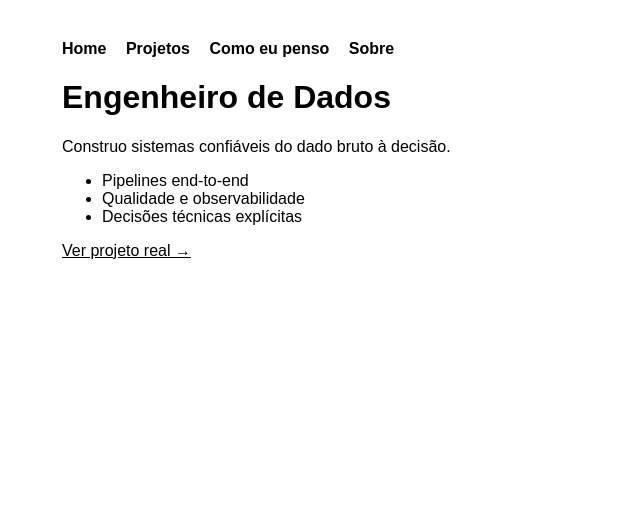
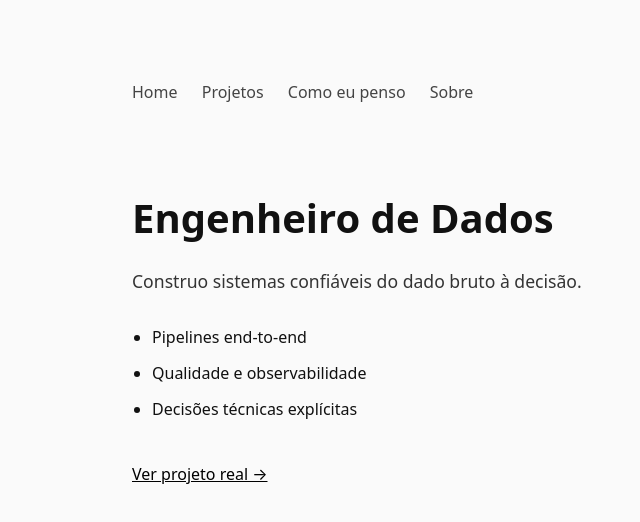
Before and after one commit to Mariacfagundes/Portfolio, a plain HTML site: page index.html in a window 1280 px wide. Shown: the whole page, without its empty margins (128-768 px from the left). Drawn offline with Linux system fonts and the light colour scheme.

Commit message:
Update style.css

```diff
--- a/style.css
+++ b/style.css
@@ -1,14 +1,51 @@
+* {
+  box-sizing: border-box;
+}
+
 body {
-  font-family: Arial, sans-serif;
-  max-width: 900px;
-  margin: 40px auto;
+  font-family: system-ui, -apple-system, BlinkMacSystemFont, sans-serif;
+  background-color: #fafafa;
+  color: #111;
+  max-width: 800px;
+  margin: 80px auto;
   padding: 0 20px;
+  line-height: 1.6;
+}
+
+header {
+  margin-bottom: 80px;
 }
 
 nav a {
-  margin-right: 15px;
+  margin-right: 20px;
   text-decoration: none;
-  font-weight: bold;
+  color: #444;
+  font-weight: 500;
+}
+
+nav a:hover {
+  color: #000;
+}
+
+h1 {
+  font-size: 2.5rem;
+  margin-bottom: 10px;
+}
+
+p {
+  font-size: 1.1rem;
+  max-width: 600px;
+  margin-bottom: 30px;
+  color: #333;
+}
+
+ul {
+  padding-left: 20px;
+  margin-bottom: 40px;
+}
+
+li {
+  margin-bottom: 10px;
 }
 
 a {
```
